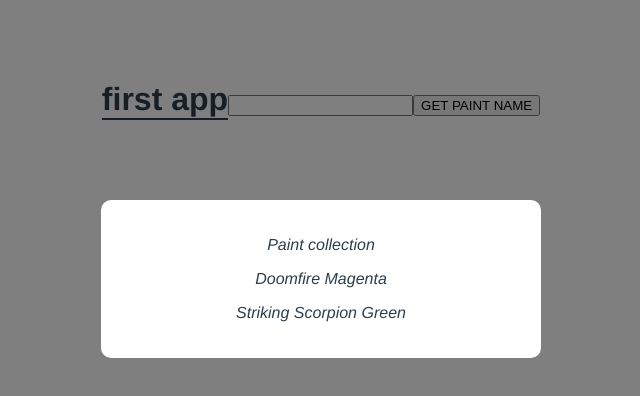
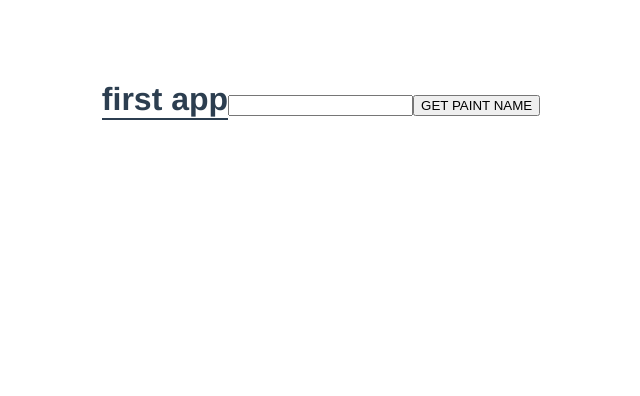
Before and after one commit to Paul2071/vuemodal, a Vue app: page / in a window 1280 px wide. Shown: the top 396 px of the page, without its empty margins (319-959 px from the left). Built offline with nearby package versions, Linux system fonts and the light colour scheme.

Commit message:
added v-if to load modal if data key value pair is true, default state false

```diff
--- a/src/App.vue
+++ b/src/App.vue
@@ -2,7 +2,9 @@
   <h1>{{title}}</h1>
   <input type="text" ref="paint">
   <button @click="handleClick()" >GET PAINT NAME</button>
-  <Modal :header="header" :list="list" />
+  <div v-if="showModal">
+  <Modal :header="header" :list="list" theme="sale" />
+  </div>
 
 </template>
 
@@ -17,6 +19,7 @@ export default {
 
   data () {
     return {
+      showModal: false,
       title:  "first app",
       header: "Paint collection ",
       list: ["Doomfire Magenta", "Striking Scorpion Green" ]
@@ -47,4 +50,8 @@ h1 {
   border-bottom: 2px solid #2c3e50;
   display: inline-block;
 }
+.modal sale {
+    background: crimson;
+
+  }
 </style>
--- a/src/components/Modal.vue
+++ b/src/components/Modal.vue
@@ -1,7 +1,7 @@
 <template>
     <div class="backdrop">
-        <div class="modal">
-            <p>{{ header }}</p>
+        <div class="modal" :class="{sale: theme === 'sale'}">
+            <h1>{{ header }}</h1>
             <p>{{ list[0] }}</p>
             <p>{{ list[1] }}</p>
 
@@ -12,7 +12,7 @@
 <script>
 
 export default {
-  props: ['header', "list"]
+  props: ['header', "list", "theme"]
 }
 
 </script>
@@ -32,5 +32,10 @@ export default {
     width: 100%;
     height: 100%;
   }
+  .modal.sale {
+    background: crimson;
+    color: white;
+  }
+
 
 </style>
```
Also changed, not shown: src/assets/global.css (line endings or trailing spaces).
